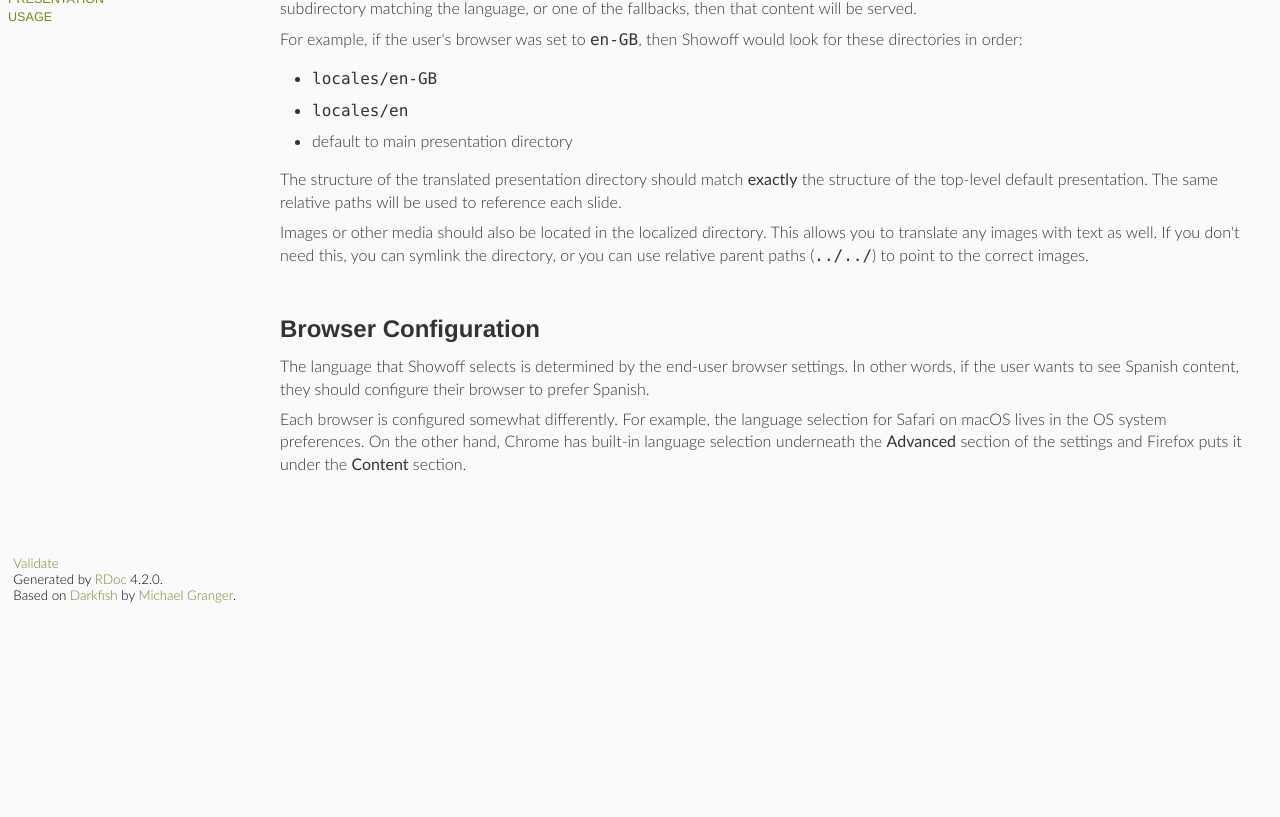
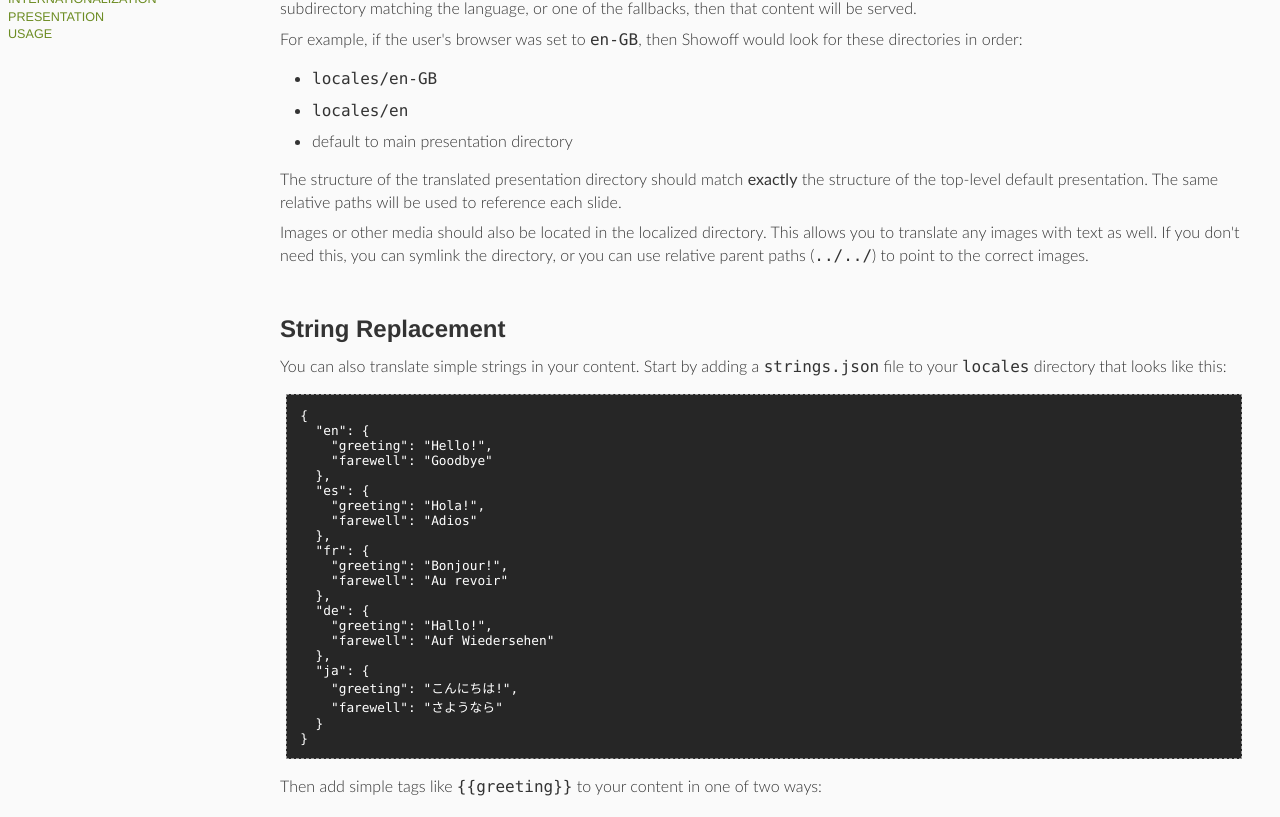
Before and after one commit to binford2k/showoff, a Jekyll site: the page documentation/INTERNATIONALIZATION_rdoc.html, which Jekyll copies as it is, in a window 1280 px wide and 1400 px high, scrolled down 398 px. Shown: the top 817 px of the window. Built offline with Jekyll 4.4.1, drawn with Linux system fonts in a browser that asks for light colours; some web fonts are replaced; before the commit the page ends 1028 px from its top, so only the background shows below that; some of the changed text lies outside the part shown.

Commit message:
updating docs

```diff
--- a/documentation/INTERNATIONALIZATION_rdoc.html
+++ b/documentation/INTERNATIONALIZATION_rdoc.html
@@ -58,6 +58,7 @@
     <li><a href="#label-Internationalization">Internationalization</a>
     <li><a href="#label-User+Interface">User Interface</a>
     <li><a href="#label-Content+Translation">Content Translation</a>
+    <li><a href="#label-String+Replacement">String Replacement</a>
     <li><a href="#label-Browser+Configuration">Browser Configuration</a>
   </ul>
 </div>
@@ -146,6 +147,48 @@ This allows you to translate any images with text as well. If you don&#39;t
 need this, you can symlink the directory, or you can use relative parent
 paths (<code>../../</code>) to point to the correct images.</p>
 
+<h2 id="label-String+Replacement">String Replacement<span><a href="#label-String+Replacement">&para;</a> <a href="#top">&uarr;</a></span></h2>
+
+<p>You can also translate simple strings in your content. Start by adding a
+<code>strings.json</code> file to your <code>locales</code> directory that
+looks like this:</p>
+
+<pre>{
+  &quot;en&quot;: {
+    &quot;greeting&quot;: &quot;Hello!&quot;,
+    &quot;farewell&quot;: &quot;Goodbye&quot;
+  },
+  &quot;es&quot;: {
+    &quot;greeting&quot;: &quot;Hola!&quot;,
+    &quot;farewell&quot;: &quot;Adios&quot;
+  },
+  &quot;fr&quot;: {
+    &quot;greeting&quot;: &quot;Bonjour!&quot;,
+    &quot;farewell&quot;: &quot;Au revoir&quot;
+  },
+  &quot;de&quot;: {
+    &quot;greeting&quot;: &quot;Hallo!&quot;,
+    &quot;farewell&quot;: &quot;Auf Wiedersehen&quot;
+  },
+  &quot;ja&quot;: {
+    &quot;greeting&quot;: &quot;こんにちは!&quot;,
+    &quot;farewell&quot;: &quot;さようなら&quot;
+  }
+}</pre>
+
+<p>Then add simple tags like <code>{{greeting}}</code> to your content in one
+of two ways:</p>
+<ul><li>
+<p>Add these tags to SVG images as text elements:</p>
+</li></ul>
+
+<p><img src="../images/translation_demo.svg"></p>
+<ul><li>
+<p>Add the class <code>translate</code> to text elements with these tags:</p>
+
+<pre>The localized greeting is &lt;span class=&quot;translate&quot;&gt;{{greeting}}&lt;/span&gt;.</pre>
+</li></ul>
+
 <h2 id="label-Browser+Configuration">Browser Configuration<span><a href="#label-Browser+Configuration">&para;</a> <a href="#top">&uarr;</a></span></h2>
 
 <p>The language that Showoff selects is determined by the end-user browser
--- a/documentation/USAGE_rdoc.html
+++ b/documentation/USAGE_rdoc.html
@@ -154,11 +154,13 @@ will need to authenticate to view.</p>
 then it can also control the presentation if enabled with the <code>Enable
 Remote</code>  button. Showoff tries to be intelligent about which slide
 change updates to track.</p>
-</dd><dt><a href="http://localhost:9090/print">localhost:9090/print</a>
+</dd><dt><a href="http://localhost:9090/print/$notes-type">localhost:9090/print/$notes-type</a>
 <dd>
 <p>This will generate printable version of your presentation, including any
 slides that were tagged as <em>printonly</em>. This view can be printed
-directly from the browser, or processed with any HTML-to-$thing engine.</p>
+directly from the browser, or processed with any HTML-to-$thing engine. Add
+the optional <code>$notes-type</code> argument to select which
+<code>SECTION</code> variant to attach below the slides.</p>
 </dd><dt><a href="http://localhost:9090/download">localhost:9090/download</a>
 <dd>
 <p>Your slides can include files for viewers to download and these files will
--- a/documentation/table_of_contents.html
+++ b/documentation/table_of_contents.html
@@ -142,6 +142,7 @@
       <li><a href="INTERNATIONALIZATION_rdoc.html#label-Internationalization">Internationalization</a>
       <li><a href="INTERNATIONALIZATION_rdoc.html#label-User+Interface">User Interface</a>
       <li><a href="INTERNATIONALIZATION_rdoc.html#label-Content+Translation">Content Translation</a>
+      <li><a href="INTERNATIONALIZATION_rdoc.html#label-String+Replacement">String Replacement</a>
       <li><a href="INTERNATIONALIZATION_rdoc.html#label-Browser+Configuration">Browser Configuration</a>
     </ul>
   </li>
```
Also changed, not shown: 4 other files.
